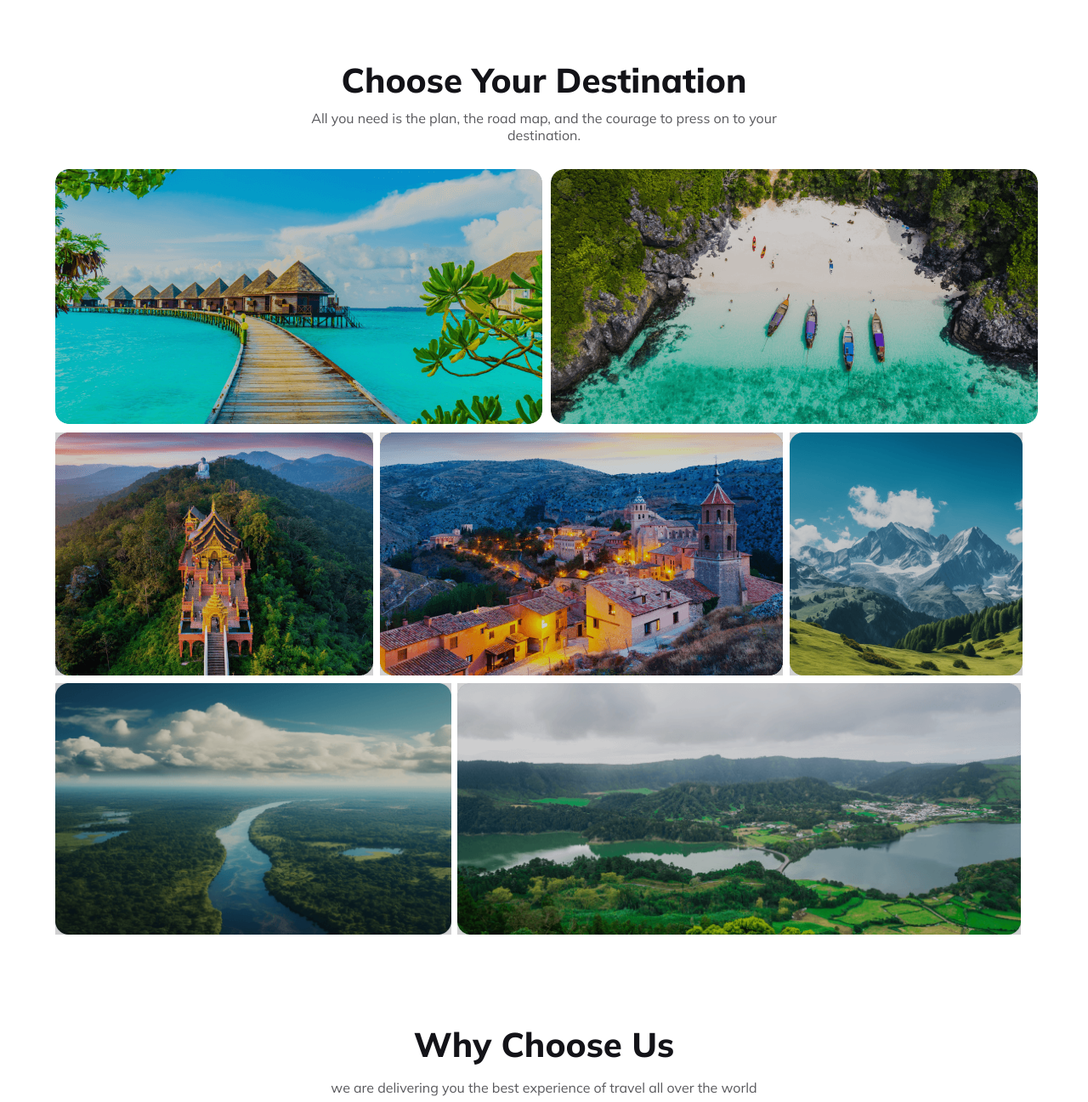
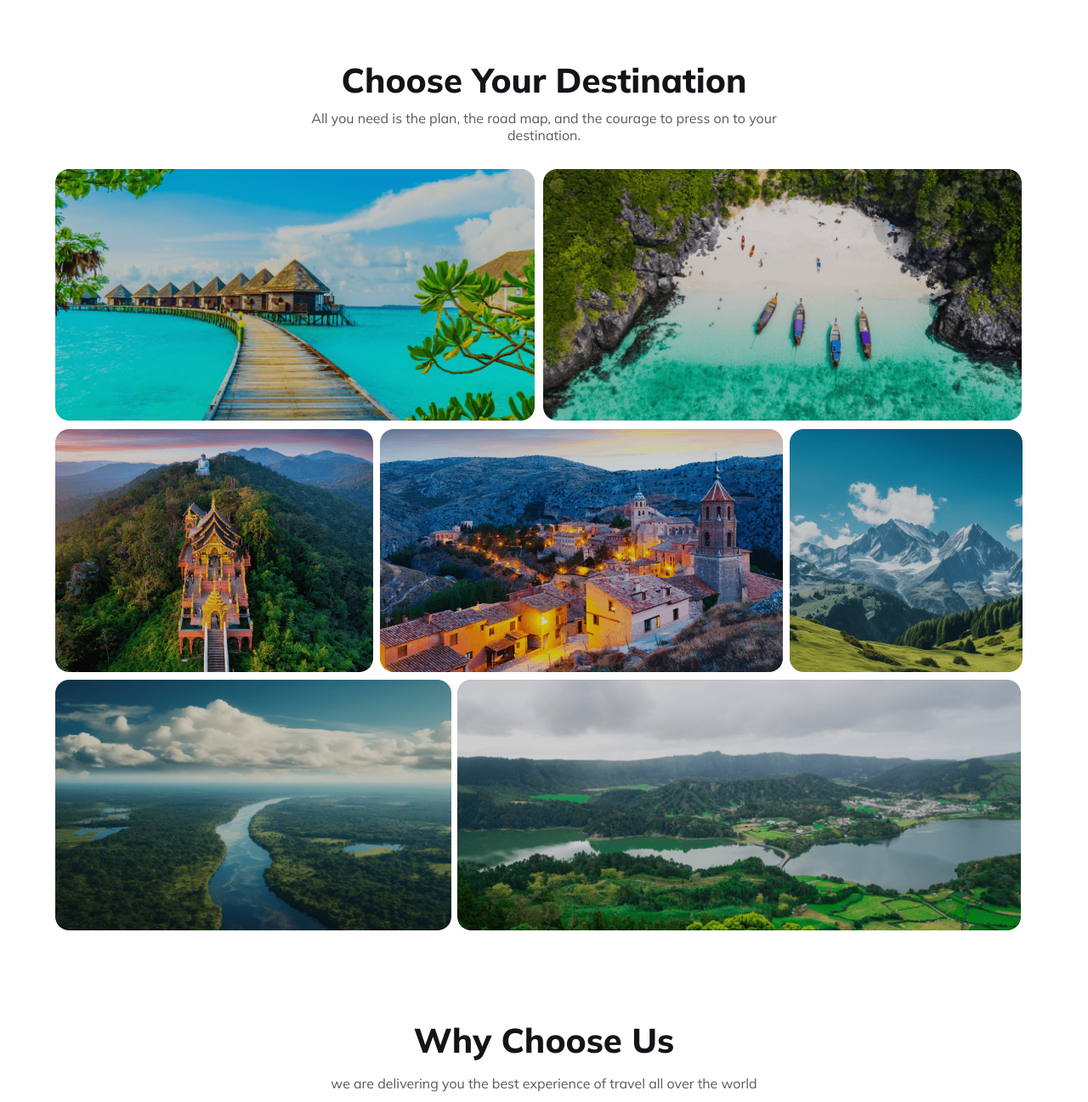
Before and after one commit to jahedulislamasif/assignment-second-main, a plain HTML site: page index.html in a window 1280 px wide. Shown: the part 1294-2591 px from the top of the page at 85% size. Drawn offline with Linux system fonts and the light colour scheme.

Commit message:
Border radius added

```diff
--- a/Styles/style.css
+++ b/Styles/style.css
@@ -237,7 +237,8 @@ nav a {
 .one img {
     border-radius: 16px;
     background: linear-gradient(0deg, rgba(19, 19, 24, 0.20) 0%,
-     rgba(19, 19, 24, 0.20) 100%)
+     rgba(19, 19, 24, 0.20) 100%);
+     border-radius: 16px;
     width: 49%;
 }
 
@@ -248,7 +249,9 @@ nav a {
 
 .two img{
     background: linear-gradient(0deg, rgba(19, 19, 24, 0.20) 0%,
-     rgba(19, 19, 24, 0.20) 100%)
+     rgba(19, 19, 24, 0.20) 100%);
+     border-radius: 16px;
+
 }
 .destination-img .three {
     margin-top: 5px;
@@ -258,7 +261,8 @@ nav a {
 
 .three img {
     background: linear-gradient(0deg, rgba(19, 19, 24, 0.20) 0%,
-     rgba(19, 19, 24, 0.20) 100%)
+     rgba(19, 19, 24, 0.20) 100%);
+     border-radius: 16px;
 
 }
 
```
